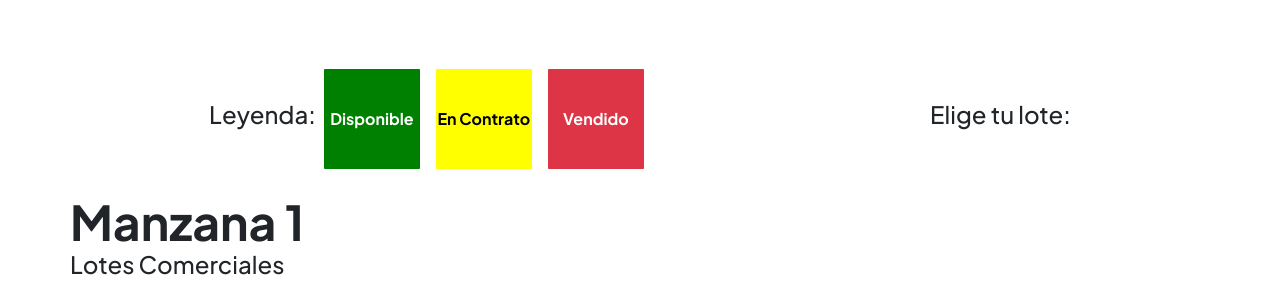
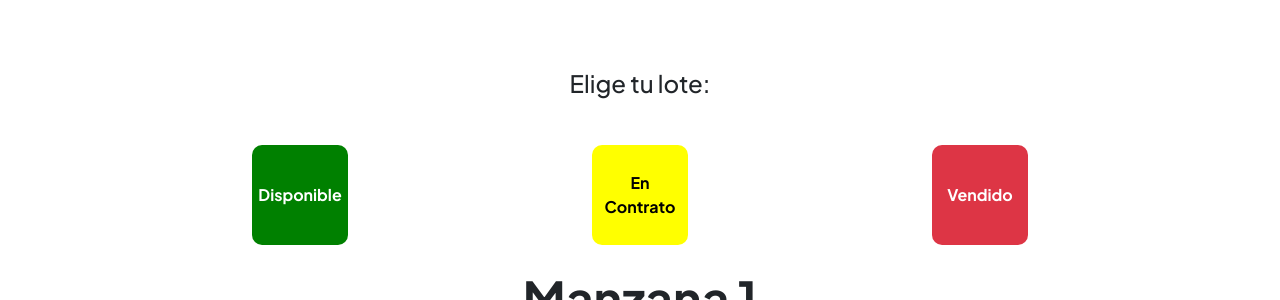
Before and after one commit to cesarlg27/PuertadelMar, a website: page disponibilidad.html in a window 1280 px wide. Shown: the part 1465-1765 px from the top of the page. Drawn offline with nearby package versions, Linux system fonts and the light colour scheme.

Commit message:
center lot legend

```diff
--- a/disponibilidad.html
+++ b/disponibilidad.html
@@ -110,20 +110,41 @@
                         </div>
                       </div>
 
+
                 </section>
 
                 <div class="container px-0 mt-5">
-                <div class="row gx-0 justify-content-center">
+                <div class="row gx-0 text-center">
+                     <div class="container">
+                        <div class="align-items-center my-4">
 
-                        <div class="d-flex align-items-center justify-content-sm-around">
-                            <div class="d-flex text-center my-4 align-items-center">
-                                <h4>Leyenda:</h4>
-                                <div class="lot legend available mx-2">Disponible</div>
-                                <div class="lot legend pending mx-2">En Contrato</div>
-                                <div class="lot legend sold mx-2">Vendido</div>
-                            </div>
-                            <h4>Elige tu lote: </h4>
+                <!-- TABLE
+                      <div>
+                        <div>
+                            <table border="1" cellpadding="15" color="white">
+                                <thead bgcolor="black" color="white">
+                                    <tr color="white">
+                                        <th style="color:#ffffff">Precio/ m2</th>
+                                    </tr>
+                                </thead>
+                                <tbody align="center">
+                                    <tr>
+                                        <td>2,500 pesos</td>
+                                    </tr>
+                                </tbody>
+                            </table>
                         </div>
+                    </div> -->
+                    <!-- LEGEND -->
+                        <h4 class="mb-5">Elige tu lote: </h4>
+                        <div class="row mx-5">
+                                <div class="lot legend available mx-auto">Disponible</div>
+                                <div class="lot legend pending mx-auto">En Contrato</div>
+                                <div class="lot legend sold mx-auto">Vendido</div>
+                        </div>
+                        </div>
+                        </div>
+
 
 
 
```
Also changed, not shown: assets/Mapa.png (added), assets/alberca.jpeg (deleted), assets/perula-1024x682.jpg (added), css/styles.css, index.html (line endings or trailing spaces), 1 other file.
